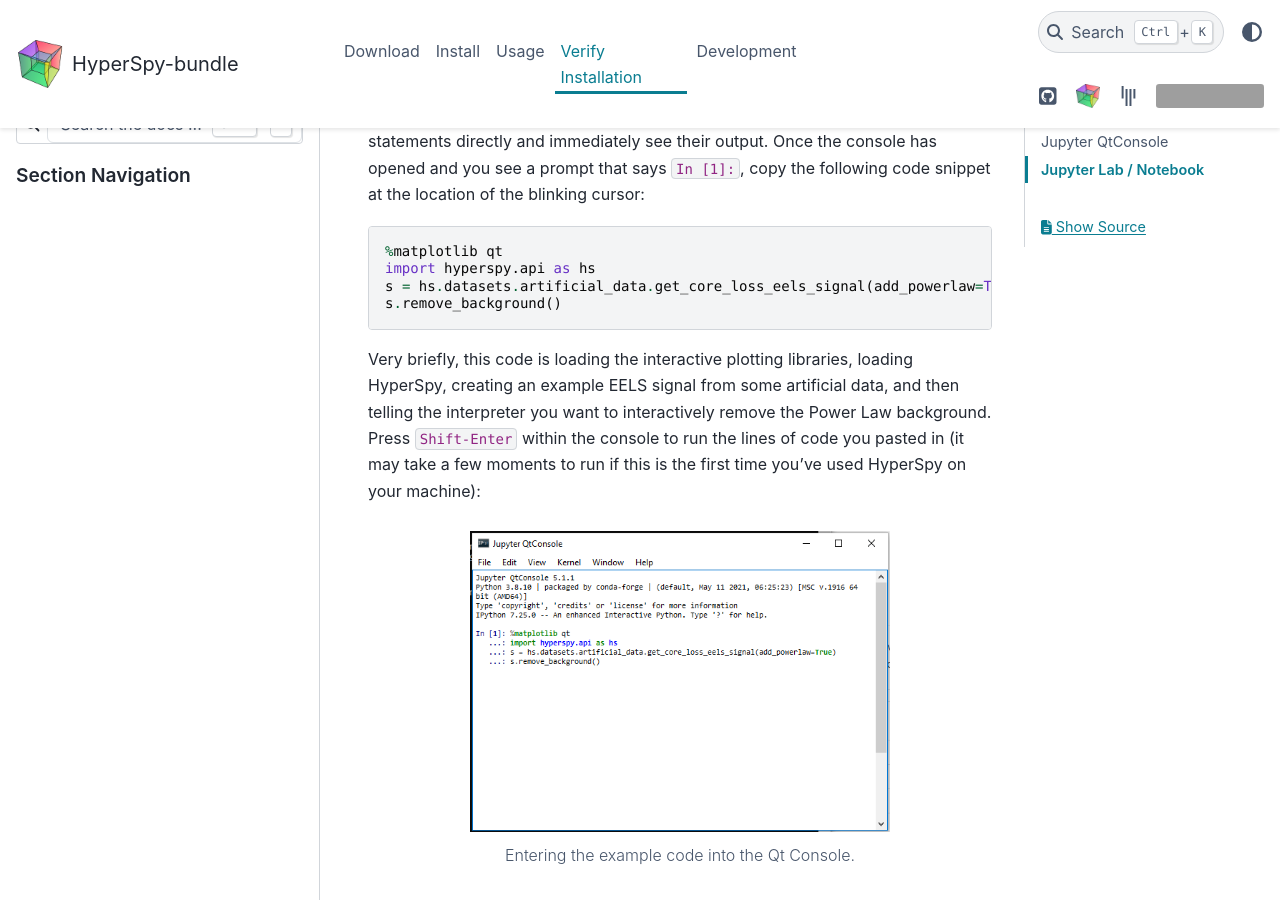
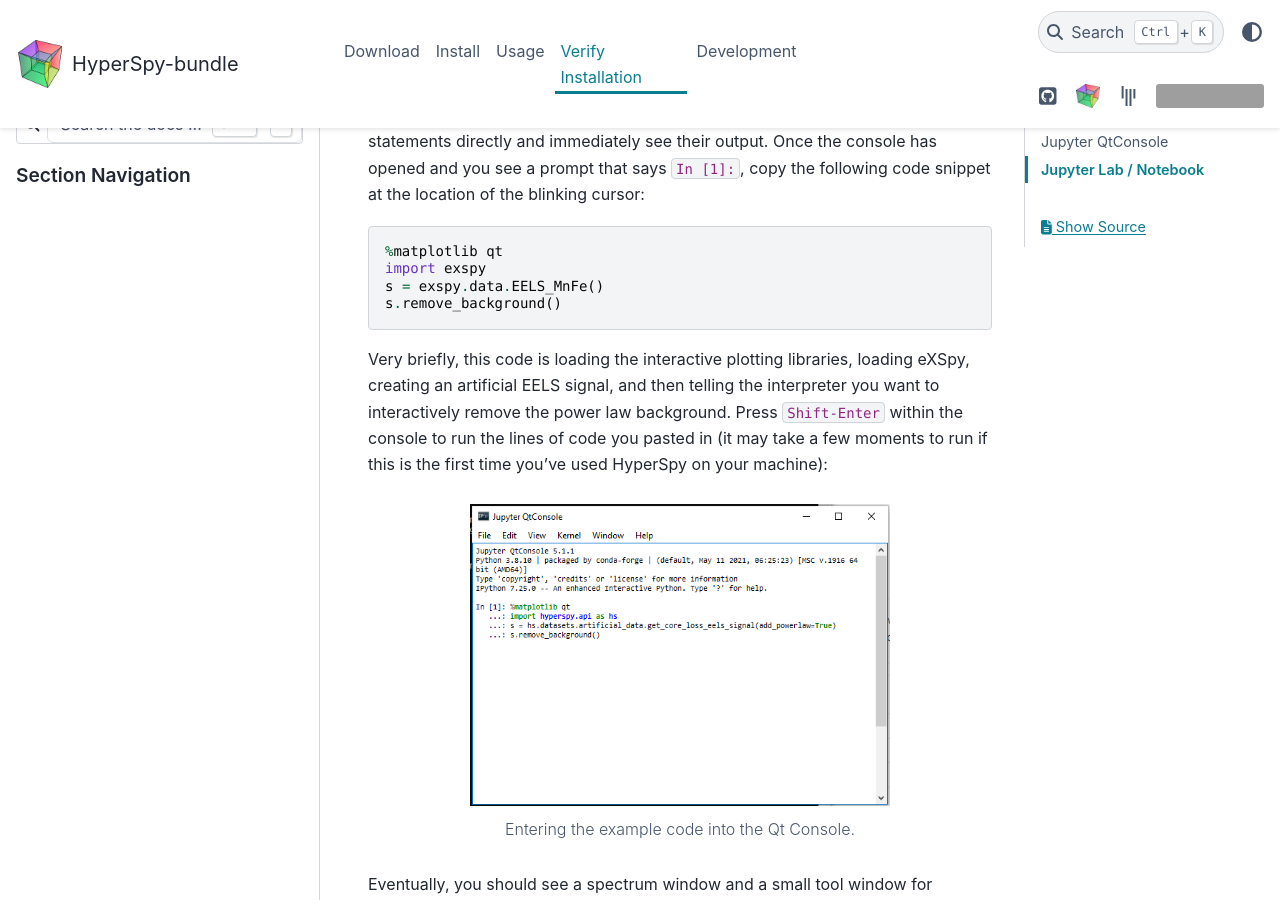
Before and after one commit to hyperspy/hyperspy-bundle, a Sphinx documentation site: the page built from docs/verify.rst, in a window 1280 px wide and 900 px high, scrolled down 796 px. Built offline with Sphinx 7.4.7 and the PyData theme 0.15.4, drawn with Linux system fonts in a browser that asks for light colours; grey boxes are pictures that could not be loaded.

Commit message:
Update documentation example after API change in hyperspy 2

```diff
--- a/docs/verify.rst
+++ b/docs/verify.rst
@@ -30,16 +30,15 @@ snippet at the location of the blinking cursor:
 ..  code-block:: python
 
     %matplotlib qt
-    import hyperspy.api as hs
-    s = hs.datasets.artificial_data.get_core_loss_eels_signal(add_powerlaw=True)
+    import exspy
+    s = exspy.data.EELS_MnFe()
     s.remove_background()
 
 Very briefly, this code is loading the interactive plotting libraries, loading
-HyperSpy, creating an example EELS signal from some artificial data, and then
-telling the interpreter you want to interactively remove the Power Law
-background. Press ``Shift-Enter`` within the console to run the lines of code
-you pasted in (it may take a few moments to run if this is the first time
-you've used HyperSpy on your machine):
+eXSpy, creating an artificial EELS signal, and then telling the interpreter you
+want to interactively remove the power law background. Press ``Shift-Enter``
+within the console to run the lines of code you pasted in (it may take a few
+moments to run if this is the first time you've used HyperSpy on your machine):
 
 .. figure:: _static/bundle_test_qtconsole_code.png
    :width: 100 %
```
